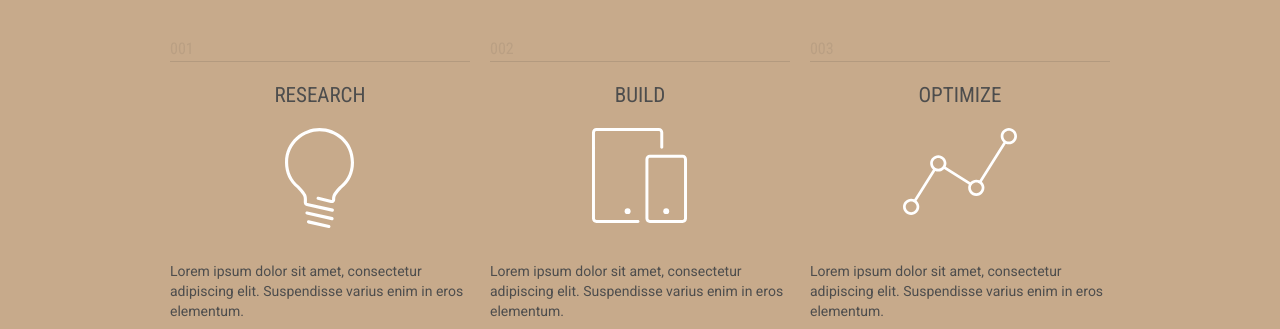
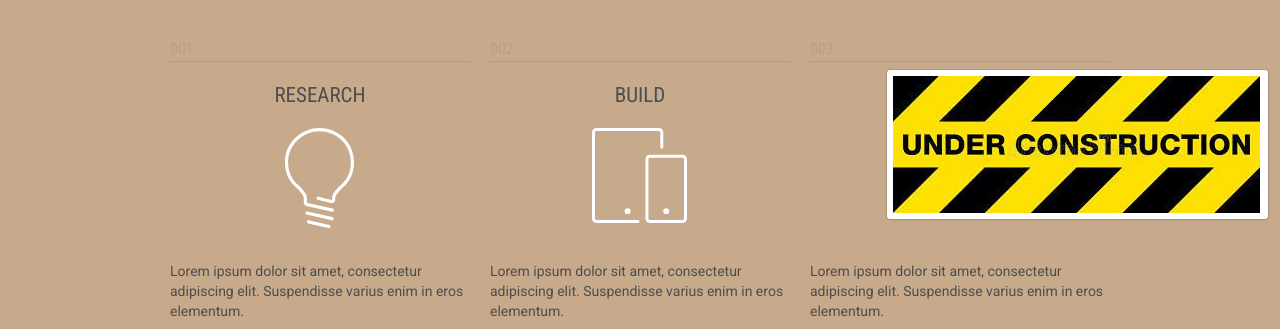
Before and after one commit to Rapidroad/rapidroad.github.io, a plain HTML site: page index.html in a window 1280 px wide. Shown: the part 569-898 px from the top of the page. Drawn offline with Linux system fonts and the light colour scheme; a web font is replaced by a local one.

Commit message:
Construction

```diff
--- a/index.html
+++ b/index.html
@@ -229,5 +229,8 @@
     </div>
     <script src="./css/jquery-3.5.1.min.dc5e7f18c8.js" type="text/javascript" integrity="sha256-9/aliU8dGd2tb6OSsuzixeV4y/faTqgFtohetphbbj0=" crossorigin="anonymous"></script>
     <script src="./css/webflow.6e1279216.js" type="text/javascript"></script><!--[if lte IE 9]><script src="//cdnjs.cloudflare.com/ajax/libs/placeholders/3.0.2/placeholders.min.js"></script><![endif]-->
+    <a class="w-webflow-badge">
+        <img src="./img/construction.jpg" alt="Under Construction">
+    </a>
 </body>
 </html>
```
Also changed, not shown: img/construction.jpg (added).
